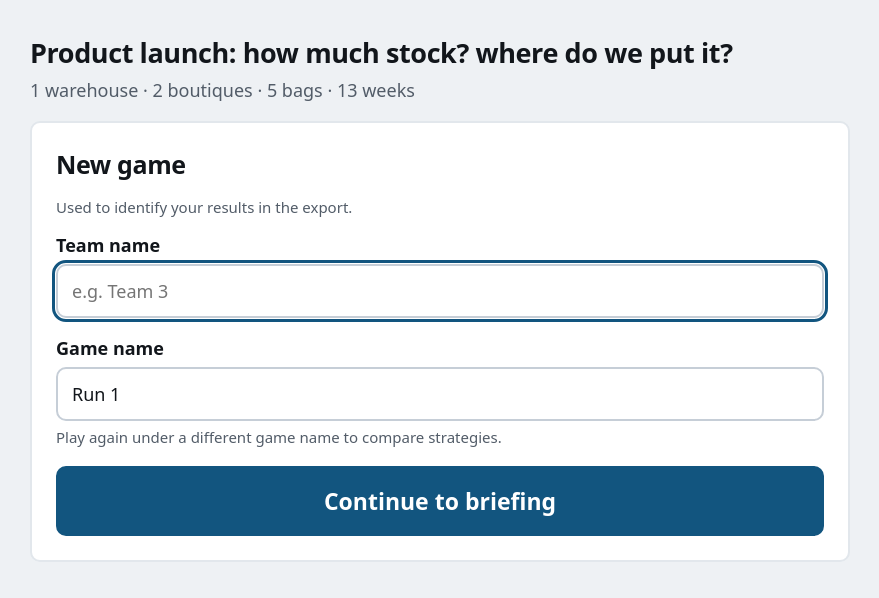
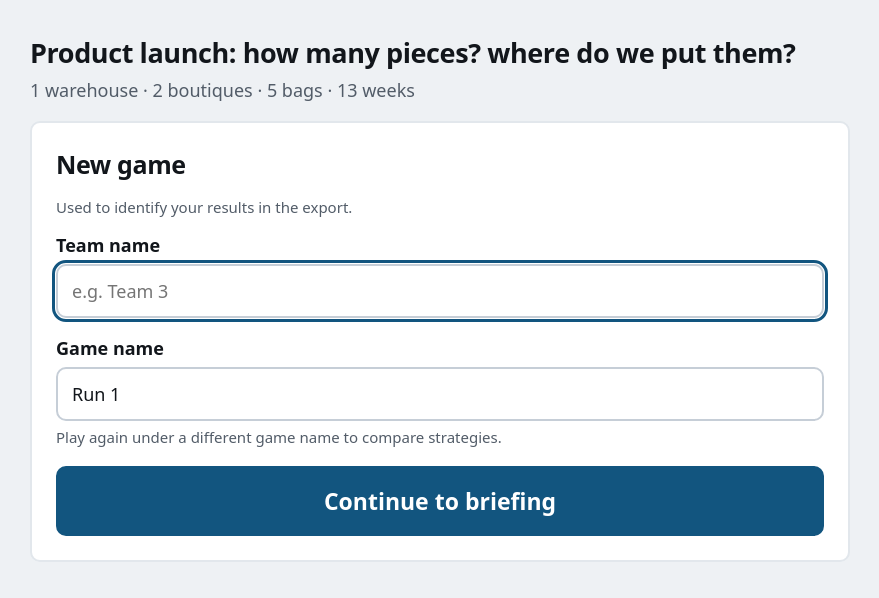
Before and after one commit to RGXSC/wheretostock, a plain HTML site: page index.html in a window 1280 px wide. Shown: the whole page, without its empty margins (200-1079 px from the left). Drawn offline with Linux system fonts and the light colour scheme.

Commit message:
Same question everywhere: "how many" (pieces are counted), as in the intro film
Co-Authored-By: Claude Opus 5.5 <noreply@anthropic.com>
Claude-Session: https://claude.ai/code/session_01VrFedebkKGinJMm2M71jYb

```diff
--- a/index.html
+++ b/index.html
@@ -535,7 +535,7 @@
 
 <!-- ========================================================= SCREEN: START -->
 <section id="screen-start" class="wrap narrow" style="padding:34px 0 70px;">
-  <h1 style="font-size:27px;">Product launch: how much stock? where do we put it?</h1>
+  <h1 style="font-size:27px;">Product launch: how many pieces? where do we put them?</h1>
   <p class="muted" style="margin-top:6px;">1 warehouse · 2 boutiques · 5 bags · 13 weeks</p>
 
   <div id="storage-warning" class="banner hidden">
```
